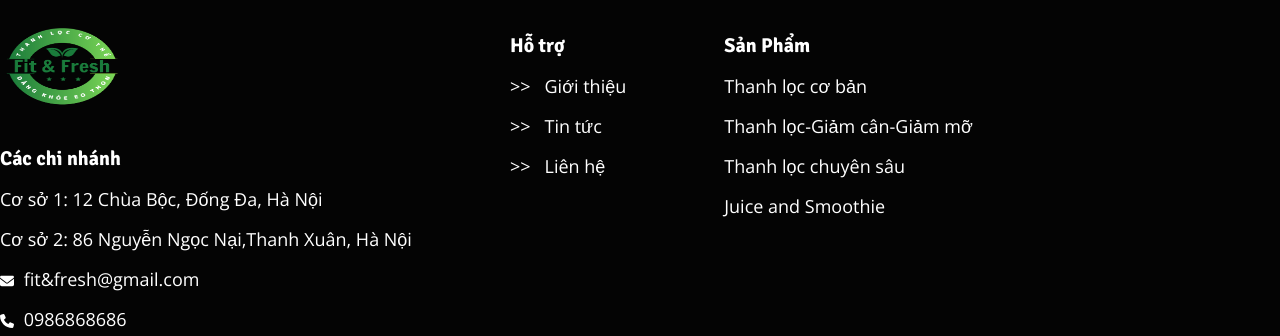
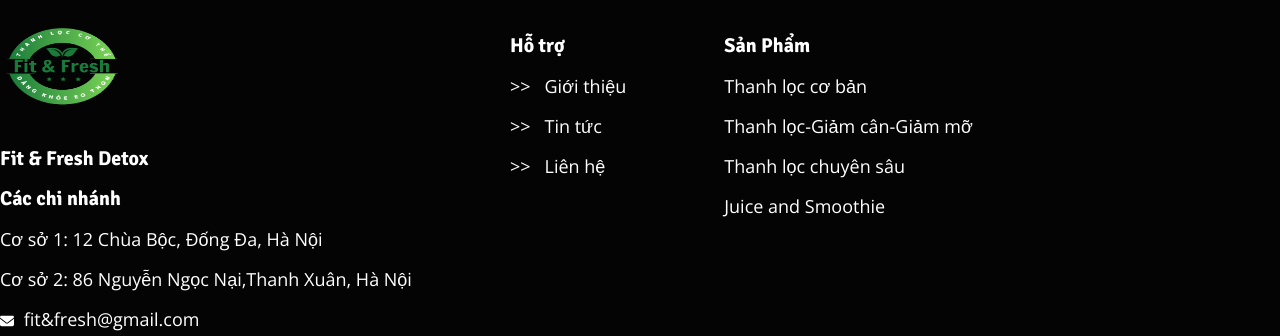
Before and after one commit to thao280324/BTL-Web, a website built with Vite: page chitiettintuc-1.html in a window 1280 px wide. Shown: the part 10500-10836 px from the top of the page. Built offline with nearby package versions, Linux system fonts and the light colour scheme; a script that the page names is missing.

Commit message:
Sua footer chitiettintuc

```diff
--- a/chitiettintuc-1.html
+++ b/chitiettintuc-1.html
@@ -368,6 +368,7 @@
         <div class="footer-container">
             <div class="footer-info">
                 <img src="images/logo.png" width="130px" height="100px" alt="logo">
+                <h2>Fit & Fresh Detox</h2>
                 <h2>Các chi nhánh</h3>
                     <p>Cơ sở 1: 12 Chùa Bộc, Đống Đa, Hà Nội</p>
                     <p>Cơ sở 2: 86 Nguyễn Ngọc Nại,Thanh Xuân, Hà Nội</p>
```
Also changed, not shown: chitiettintuc-2.html (+1 -0 lines), chitiettintuc-3.html (+1 -0 lines), chitiettintuc-4.html (+1 -0 lines), chitiettintuc-5.html (+1 -0 lines), chitiettintuc-6.html (+1 -0 lines).
